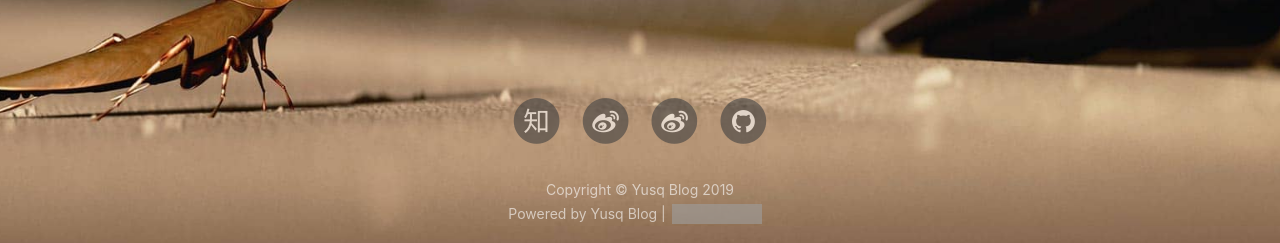
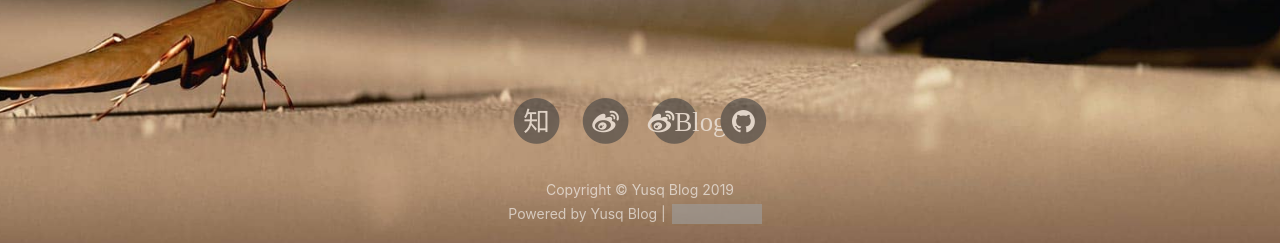
Before and after one commit to yusq77/yusq77.github.io, a Jekyll site: the page built from offline.html, in a window 1280 px wide. Shown: the part 654-897 px from the top of the page. Built offline with Jekyll 4.4.1, drawn with Linux system fonts in a browser that asks for light colours; nearby versions of some CDN libraries; comment, search, counter and statistics services are not loaded; grey boxes are pictures that could not be loaded.

Commit message:
add mask of bokeyuan

```diff
--- a/_includes/sns-links.html
+++ b/_includes/sns-links.html
@@ -55,7 +55,7 @@
     <a target="_blank" href="http://www.cnblogs.com/{{ site.bokeyuan_username }}">
       <span class="fa-stack fa-lg">
         <i class="fa fa-circle fa-stack-2x"></i>
-        <i class="fa fa-weibo fa-stack-1x fa-inverse"></i>
+        <i class="fa fa-weibo fa-stack-1x fa-inverse">Blog</i>
       </span>
     </a>
   </li>
```
